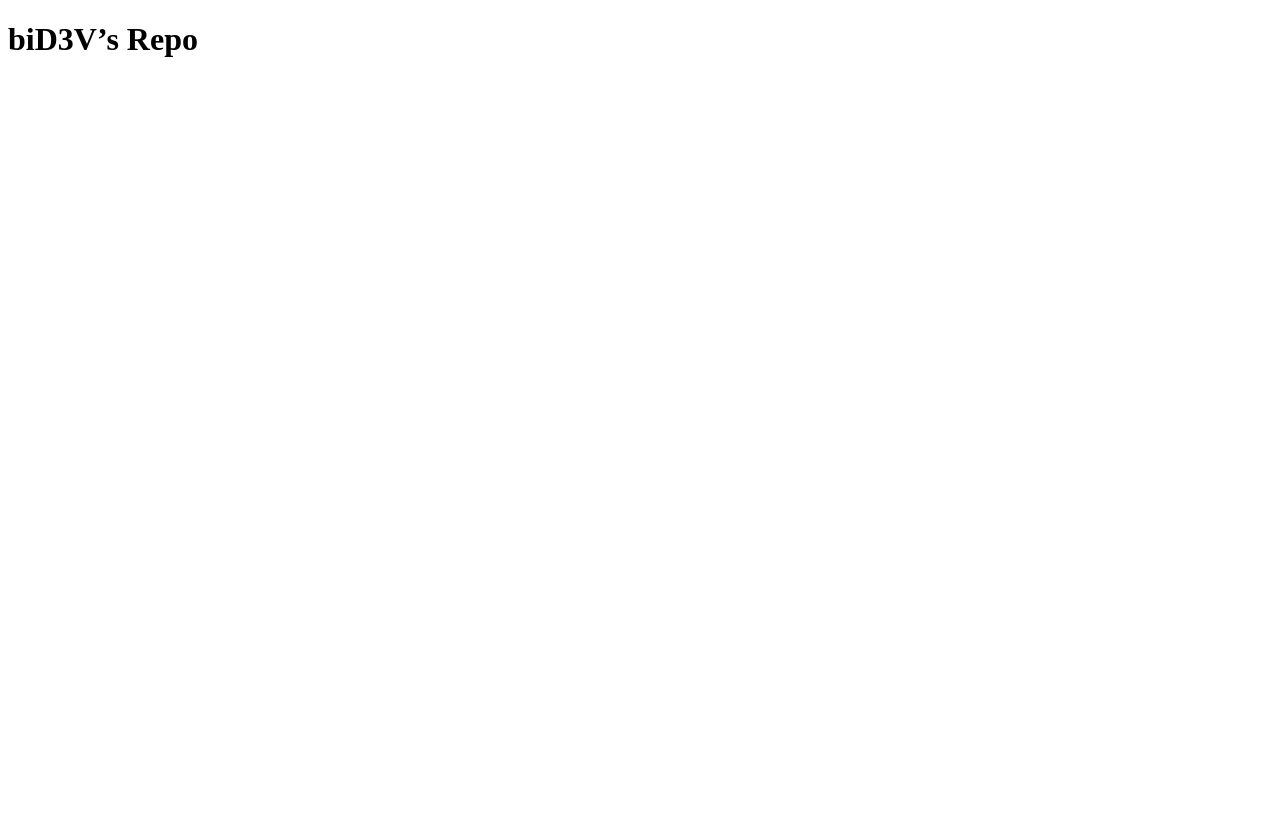
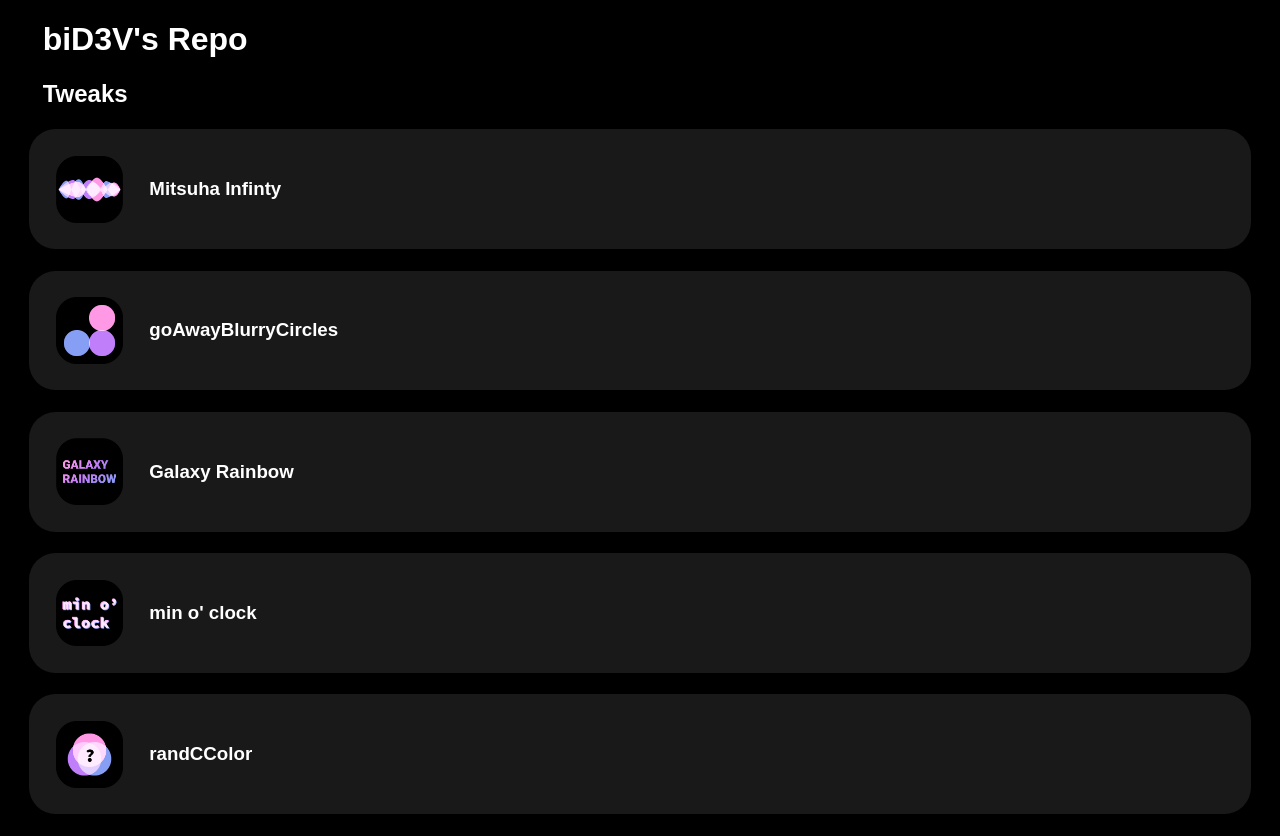
Before and after one commit to biD3V/repo, a plain HTML site: page index.html in a window 1280 px wide. Before the commit the page ends 800 px from the top, so only its background shows below. Drawn offline with Linux system fonts and the light colour scheme.

Commit message:
New home page

```diff
--- a/depictions/master.css
+++ b/depictions/master.css
@@ -14,10 +14,32 @@ body {
     padding-top: 10pt;
     padding-bottom: 10pt;
     border-radius: 20pt;
+    overflow: hidden;
+    position: relative;
 }
 
 .indented {
     margin-left: 25pt;
+}
+
+.Subtitle {
+  margin-left: 6pt;
+  margin-right: 6pt;
+}
+
+.iconDesc {
+  float: left;
+}
+.icon {
+  width: 50pt;
+  height: 50pt;
+  margin: 10pt 20pt;
+}
+.sectionTitle {
+  position: absolute;
+  top: 50%;
+  transform: translateY(-50%);
+  margin-left: 70pt;
 }
 
 p {
@@ -33,3 +55,10 @@ h3 {
     margin-left: 20pt;
     margin-right: 20pt;
 }
+
+a:link, a:visited {
+  color: white;
+}
+a:hover, a:active {
+  text-shadow: 0px 0px 5px white;
+}
--- a/index.html
+++ b/index.html
@@ -1,6 +1,55 @@
 <!DOCTYPE html>
 <html>
-<body>
-<h1>biD3V’s Repo</h1>
-</body>
+	<head>
+		<title>biD3V's Repo</title>
+	</head>
+	<body>
+		<link rel="stylesheet" href="depictions/master.css">
+		<div class="Title">
+			<h1>biD3V's Repo</h1>
+		</div>
+		<div class="Subtitle">
+			<h2>Tweaks</h2>
+		</div>
+		<a href="depictions/mitsuhainfinity.html">
+			<div class="Description">
+				<img src="icons/bimitsuhainfinity.png" class="iconDesc icon">
+				<div class="iconDesc sectionTitle">
+					<h3>Mitsuha Infinty</h3>
+				</div>
+			</div>
+		</a>
+		<a href="depictions/gabc.html">
+			<div class="Description">
+				<img src="icons/gABC.png" class="iconDesc icon">
+				<div class="iconDesc sectionTitle">
+					<h3>goAwayBlurryCircles</h3>
+				</div>
+			</div>
+		</a>
+		<a href="depictions/galaxyrainbow.html">
+			<div class="Description">
+				<img src="icons/GalaxyRainbow.png" class="iconDesc icon">
+				<div class="iconDesc sectionTitle">
+					<h3>Galaxy Rainbow</h3>
+				</div>
+			</div>
+		</a>
+		<a href="depictions/minoclock.html">
+			<div class="Description">
+				<img src="icons/minoclock.png" class="iconDesc icon">
+				<div class="iconDesc sectionTitle">
+					<h3>min o' clock</h3>
+				</div>
+			</div>
+		</a>
+		<a href="depictions/randccolor.html">
+			<div class="Description">
+				<img src="icons/randCColor.png" class="iconDesc icon">
+				<div class="iconDesc sectionTitle">
+					<h3>randCColor</h3>
+				</div>
+			</div>
+		</a>
+	</body>
 </html>
```
